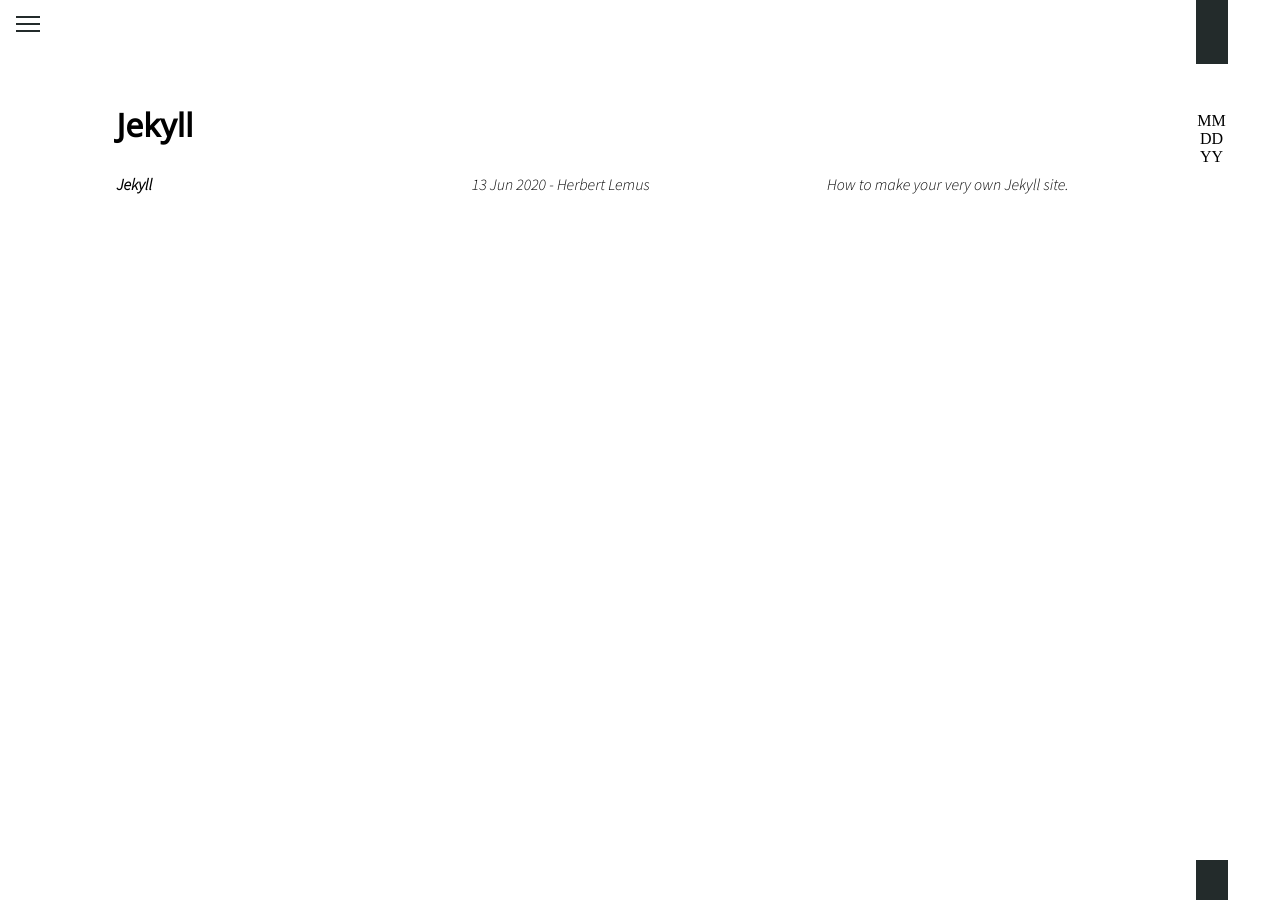
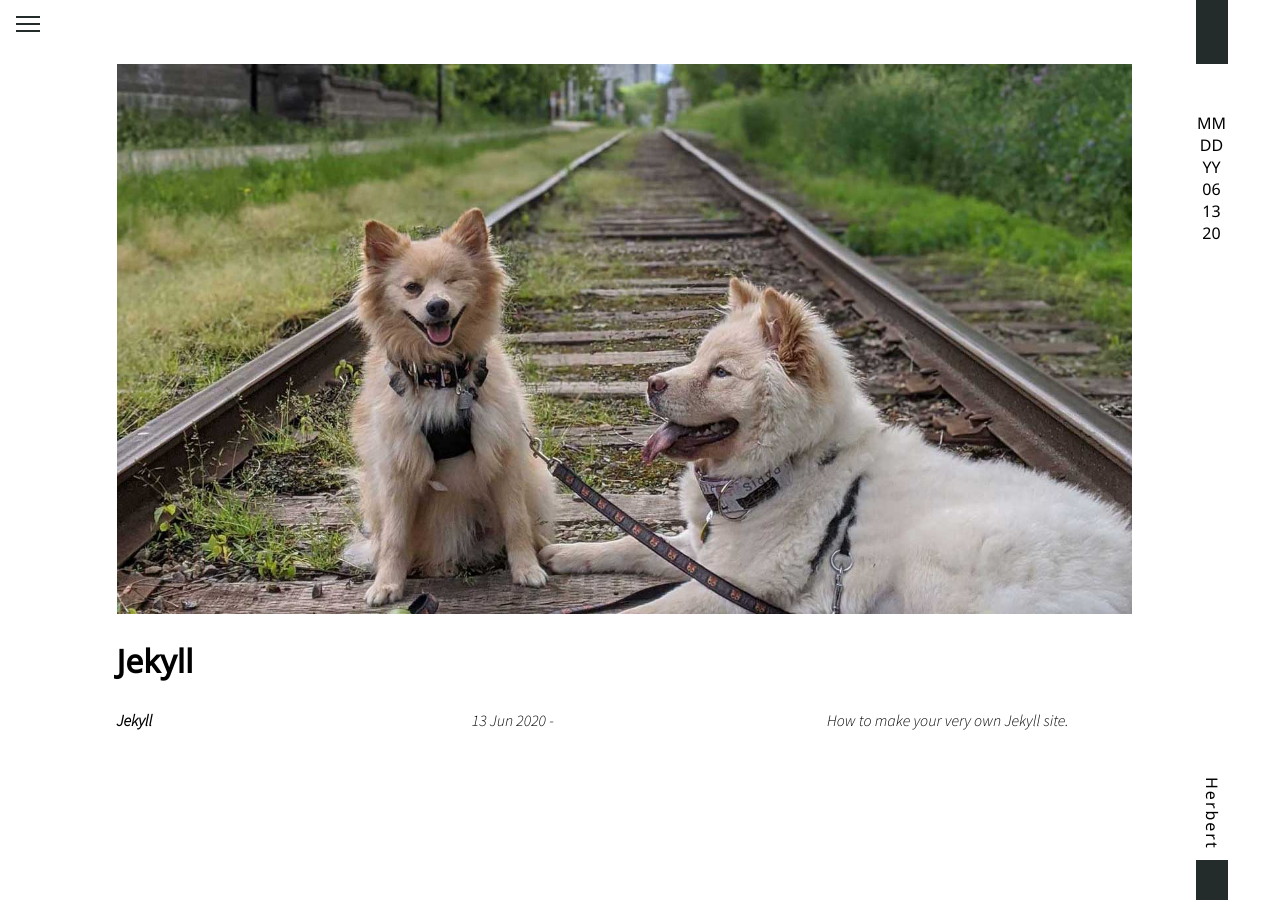
Before and after one commit to Herb0t/herb0t.github.io, a Jekyll site: the page built from _posts/2020-06-13-jekyll.md, in a window 1280 px wide. Built offline with Jekyll 4.4.1, drawn with Linux system fonts in a browser that asks for light colours.

Commit message:
sidebar date/author

```diff
--- /dev/null
+++ b/_includes/footer.html
@@ -0,0 +1,3 @@
+<footer>
+    <script src="/assets/js/main.js" ></script>
+</footer>
--- a/_layouts/default.html
+++ b/_layouts/default.html
@@ -29,13 +29,15 @@
             <div>MM</div>
             <div>DD</div>
             <div>YY</div>
+            <div>{{ page.month }}</div>
+            <div>{{ page.day }}</div>
+            <div>{{ page.year }}</div>
           </div>
+          <div class="author">{{ page.authorname }}</div>
           <div class="notch bot-notch"></div>
         </div>
       </div>
     </div>
-    <footer>
-      <script src="/assets/js/main.js" ></script>
-    </footer>
+    {% include footer.html %}
   </body>
 </html>
--- a/_posts/2020-06-13-jekyll.md
+++ b/_posts/2020-06-13-jekyll.md
@@ -1,6 +1,12 @@
 ---
 layout: post
-author: Herbert Lemus
+cssclass: post
+day: '13'
+month: '06'
+year: '20'
 title: Jekyll
+authorname: Herbert
+imageheader: /assets/images/aboutus.jpg
+imageheaderalt: Jekyll
 ---
 How to make your very own Jekyll site.
--- a/_sass/single-page.scss
+++ b/_sass/single-page.scss
@@ -8,7 +8,7 @@
     overflow-y: scroll;
     transition: .2s ease;
     &.open {
-        transform: translateX(30%) scale(0.7);
+        transform: translateX(45%) scale(0.6);
         box-shadow: 0 0 30px 5px rgba(38, 38, 38, 0.3);
     }
     .title {
@@ -59,14 +59,31 @@
             }
         }
         .dates {
+            font-family: $noto;
             text-align: center;
             margin-top: 3rem;
+        }
+        .author {
+            font-family: $noto;
+            position: absolute;
+            bottom: 6rem;
+            transform: rotate(90deg);
+            -webkit-transform: rotate(90deg);
+            -moz-transform: rotate(90deg);
+            -ms-transform: rotate(90deg);
+            -o-transform: rotate(90deg);
+            width: 100%;
+            letter-spacing: 2px;
         }
     }
     .sub-image {
         width: 100%;
     }
     @media only screen and (min-width: 768px) {
+        &.open {
+            transform: translateX(30%) scale(0.7);
+            box-shadow: 0 0 30px 5px rgba(38, 38, 38, 0.3);
+        }
         .content-text {
             & > * {
                 width: 30%;
```
Also changed, not shown: _layouts/about.md (deleted, +0 -7 lines), about.md (+1 -0 lines), assets/images/aboutus.jpg, 9 other files.
